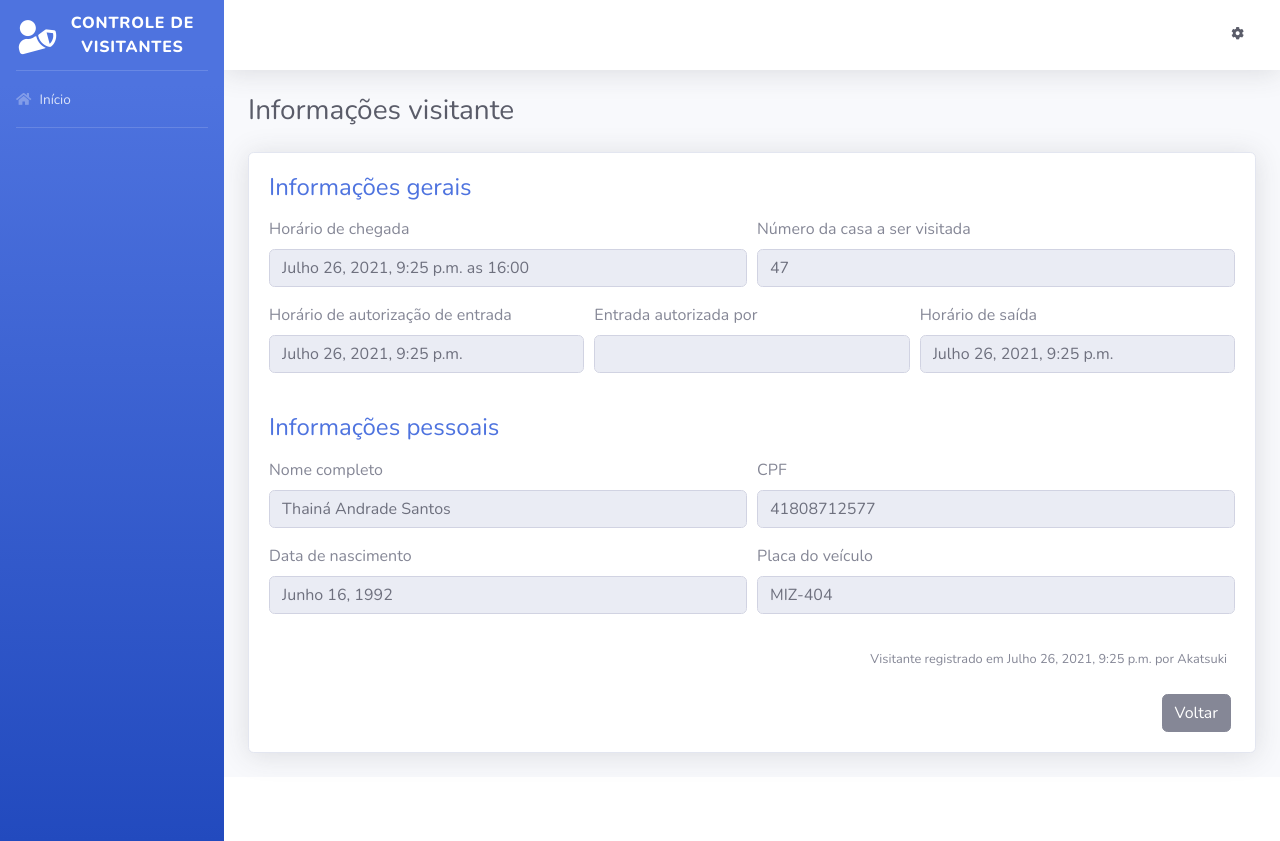
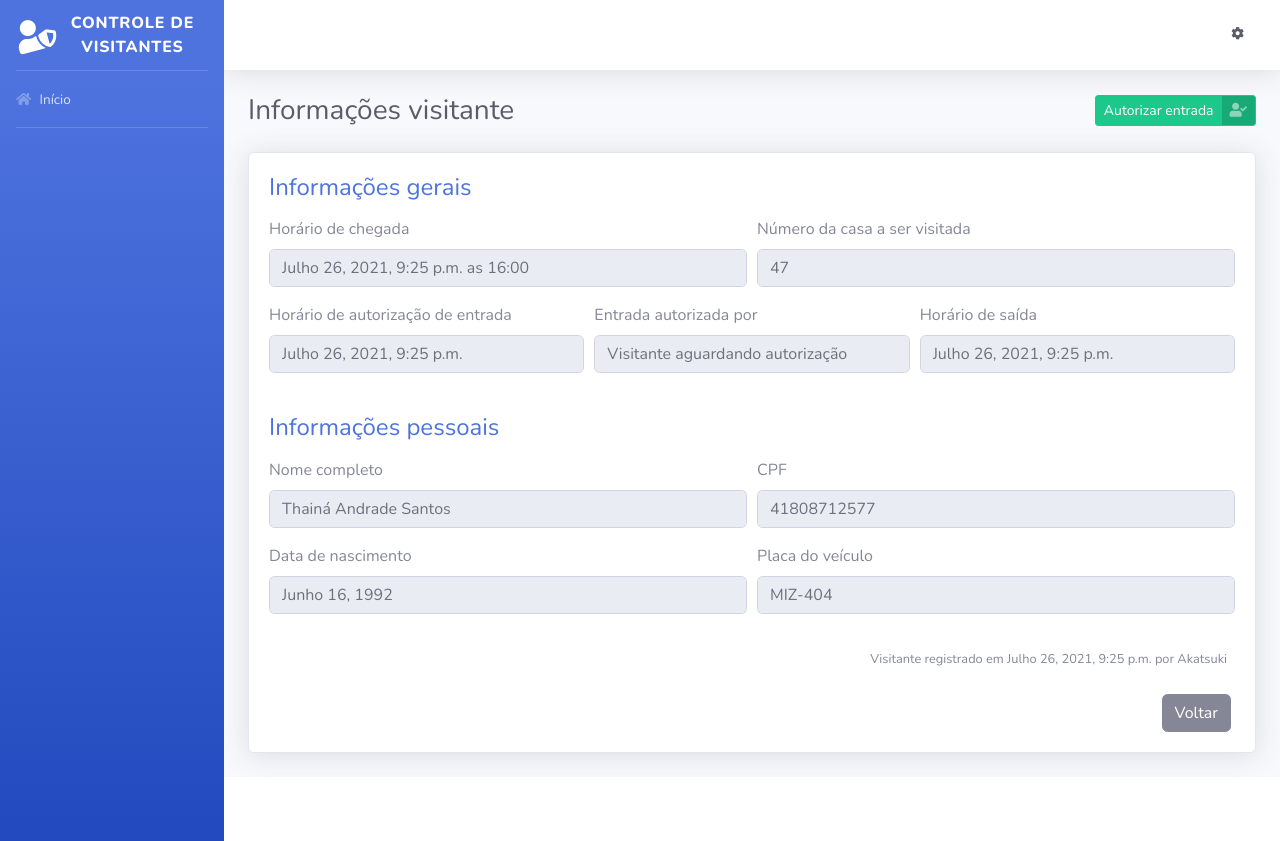
Before and after one commit to Pedro-Adriano/controle-visitantes, a Django app: page /visitantes/1/ in a window 1280 px wide. Run offline with Django 3.2, Linux system fonts and the light colour scheme; data comes from the database, SQL or seed files in the repository; some libraries are stand-ins or nearby versions.

Commit message:
feat: add visitors modal

```diff
--- a/templates/informacoes_visitante.html
+++ b/templates/informacoes_visitante.html
@@ -6,6 +6,16 @@
 <div class="container">
     <div class="d-sm-flex align-items-center justify-content-between mb-4">
         <h1 class="h3 mb-0 text-gray-800">{{ nome_pagina }}</h1>
+
+        <div>
+            <a href="#" class="btn btn-success btn-icon-split btn-sm" data-toggle="modal" data-target="#modal1">
+                <span class="text"> Autorizar entrada</span>
+
+                <span class="icon text-white-50">
+                    <i class="fas fa-user-check"></i>
+                </span>
+            </a>
+        </div>
     </div>
 
     <div class="card shadow mb-4">
@@ -30,17 +40,17 @@
                 <div class="form-row">
                     <div class="form-group col-md-4">
                         <label>Horário de autorização de entrada</label>
-                        <input type="text" class="form-control" value="{{ visitante.horario_autorizacao }}" disabled>
+                        <input type="text" class="form-control" value="{{ visitante.get_horario_autorizacao }}" disabled>
                     </div>
 
                     <div class="form-group col-md-4">
                         <label>Entrada autorizada por</label>
-                        <input type="text" class="form-control" value="{{ visitante.morador_responsavel }}" disabled>
+                        <input type="text" class="form-control" value="{{ visitante.get_morador_responsavel }}" disabled>
                     </div>
 
                     <div class="form-group col-md-4">
                         <label>Horário de saída</label>
-                        <input type="text" class="form-control" value="{{ visitante.horario_saida }}" disabled>
+                        <input type="text" class="form-control" value="{{ visitante.get_horario_saida }}" disabled>
                     </div>
                 </div>
             </form>
@@ -70,7 +80,7 @@
 
                     <div class="form-group col-md-6">
                         <label>Placa do veículo</label>
-                        <input type="text" class="form-control" value="{{ visitante.placa_veiculo }}" disabled>
+                        <input type="text" class="form-control" value="{{ visitante.get_placa_veiculo }}" disabled>
                     </div>
                 </div>
             </form>
@@ -88,5 +98,34 @@
             </div>
         </div>
     </div>
+    <div class="modal fade" id="modal1" tabindex="-1" role="dialog" aria-labelledby="exampleModalLabel" aria-hidden="true">
+        <div class="modal-dialog" role="document">
+            <div class="modal-content">
+                <div class="modal-header">
+                    <h5 class="modal-title" id="exampleModalLabel">Autorizar entrada de visitante</h5>
+
+                    <button type="button" class="close" data-dismiss="modal" aria-label="Close">
+                        <span aria-hidden="true">&times;</span>
+                    </button>
+                </div>
+
+                <div class="modal-body">
+                    <form method="post">
+                        {% csrf_token %}
+
+                        <div class="form-group">
+                            <label for="id_morador_responsavel" class="col-form-label">Nome do morador responsável por autorizar a entrada do visitante:</label>
+                            {% render_field form.morador_responsavel placeholder="Nome do morador responsável por autorizar a entrada do visitante" class="form-control" %}
+                        </div>
+
+                        <div class="modal-footer">
+                            <button type="button" class="btn btn-secondary" data-dismiss="modal">Cancelar</button>
+                            <button type="submit" class="btn btn-primary">Autorizar entrada</button>
+                        </div>
+                    </form>
+                </div>
+            </div>
+        </div>
+    </div>
 </div>
 {% endblock %}
```
